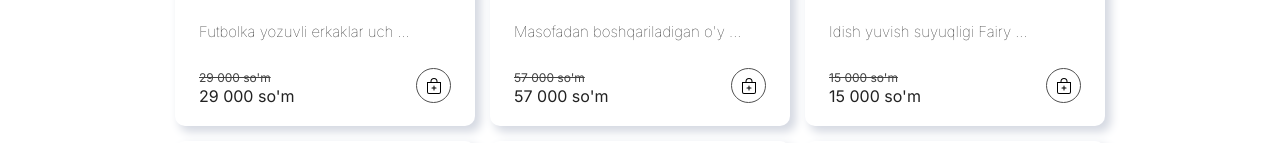
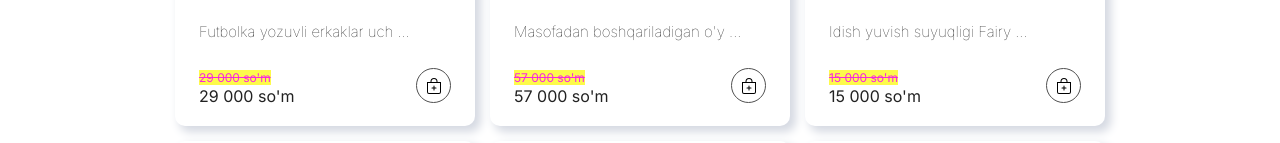
Before and after one commit to abdulhayevbahrom/uzum.uz, a React (Create React App) app: page /sorted in a window 1280 px wide. Shown: the part 640-783 px from the top of the page. Built offline with nearby package versions, Linux system fonts and the light colour scheme.

Commit message:
addat price color and backgound

```diff
--- a/src/components/sorted/Sorted.css
+++ b/src/components/sorted/Sorted.css
@@ -134,7 +134,8 @@
 
 .sorted_my_wishes_container .scrool_bar .cart .bottom_cart_data .card_price .left_price s {
     font-size: 12px;
-    color: #424242;
+    background: #fdfa4b;
+    color: #f926dd;
 }
 
 .sorted_my_wishes_container .scrool_bar .cart .bottom_cart_data .card_price .left_price p {
```
